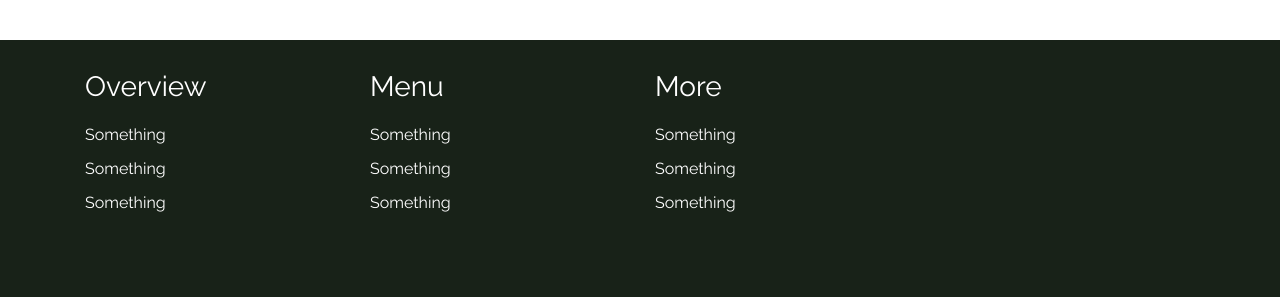
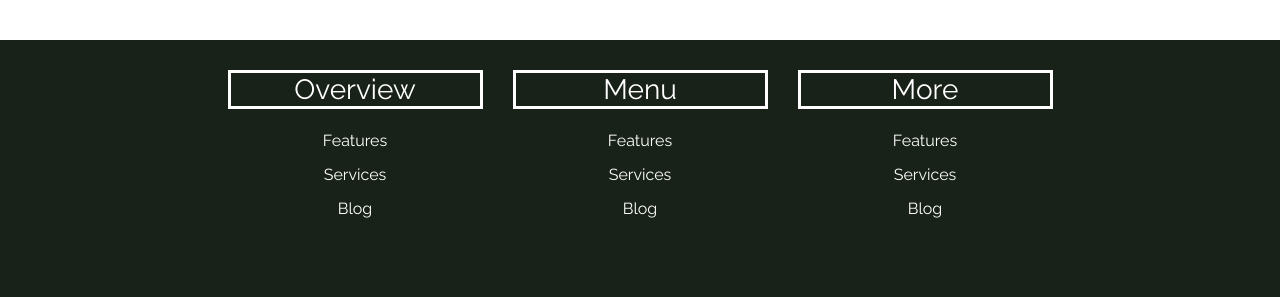
Before and after one commit to bumper21/plenty_for_all_react, a React (Create React App) app: page / in a window 1280 px wide. Shown: the part 2597-2894 px from the top of the page. Built offline with nearby package versions, Linux system fonts and the light colour scheme.

Commit message:
footer restyled and bem convention

```diff
--- a/src/components/HomePage/Footer.js
+++ b/src/components/HomePage/Footer.js
@@ -8,52 +8,69 @@ class Footer extends Component {
   render() {
 
     return (
-      <div className="footer footer__list footer--dark ">
-        <Container className="footer__container">
-          <Row>
-            <Col className="footer__menu col-md-3">
-              <h3>Overview</h3>
-              <ul>
-                <li>
-                  Something
+      <div className="footer-primary footer--dark ">
+        <Container className="footer-primary__container">
+          <Row className="footer-primary__row">
+            <Col className="footer-primary__col col-md-3">
+              <h3 className="footer-primary__h3">Overview</h3>
+              <ul className="footer-primary__list">
+                <li className="footer-primary__item">
+                 <a href="" className="footer-primary__link">
+                  Features
+                 </a>
                 </li>
-                <li>
-                  Something
+                <li className="footer-primary__item">
+                 <a href="" className="footer-primary__link">
+                  Services
+                 </a>
                 </li>
-                <li>
-                  Something
+                <li className="footer-primary__item">
+                 <a href="" className="footer-primary__link">
+                  Blog
+                 </a>
                 </li>
               </ul>
             </Col>
-            <Col className="footer__menu col-md-3">
-              <h3>Menu</h3>
-              <ul>
-                <li>
-                  Something
+            <Col className="footer-primary__col col-md-3">
+              <h3 className="footer-primary__h3">Menu</h3>
+              <ul className="footer-primary__list">
+                <li className="footer-primary__item">
+                 <a href="" className="footer-primary__link">
+                  Features
+                 </a>
                 </li>
-                <li>
-                  Something
+                <li className="footer-primary__item">
+                 <a href="" className="footer-primary__link">
+                  Services
+                 </a>
                 </li>
-                <li>
-                  Something
+                <li className="footer-primary__item">
+                 <a href="" className="footer-primary__link">
+                  Blog
+                 </a>
                 </li>
               </ul>
             </Col>
-            <Col className="footer__menu col-md-3">
-              <h3>More</h3>
-              <ul>
-                <li>
-                  Something
+            <Col className="footer-primary__col col-md-3">
+              <h3 className="footer-primary__h3">More</h3>
+              <ul className="footer-primary__list">
+                <li className="footer-primary__item">
+                 <a href="" className="footer-primary__link">
+                  Features
+                 </a>
                 </li>
-                <li>
-                  Something
+                <li className="footer-primary__item">
+                 <a href="" className="footer-primary__link">
+                  Services
+                 </a>
                 </li>
-                <li>
-                  Something
+                <li className="footer-primary__item">
+                 <a href="" className="footer-primary__link">
+                  Blog
+                 </a>
                 </li>
               </ul>
             </Col>
-
           </Row>
         </Container>
       </div>
--- a/src/components/HomePage/Footer.scss
+++ b/src/components/HomePage/Footer.scss
@@ -1,9 +1,15 @@
 
-.footer {
+.footer-primary {
   width: 100%;
-  height: 35vh;
+  height: 40vh;
   margin-top: 10vh;
   padding-top: 30px;
+}
+
+.footer-primary__row {
+  display: flex;
+  justify-content: center;
+
 }
 
 .footer--dark {
@@ -11,24 +17,31 @@
   color: white;
 }
 
-// .footer__container {
-
-// }
-
-.footer__list ul {
+.footer-primary__list {
   list-style-type: none;
+  margin-top: 20px;
   padding: 0;
-  margin-top: 20px;
 }
 
-.footer__list li {
+.footer-primary__h3 {
+  border: white;
+  border-style: solid;
+  text-align: center;
+}
+
+.footer-primary__item {
   padding-bottom: 10px;
+  text-align: center;
+}
+
+.footer-primary__link {
+  color: white;
 }
 
 @media (max-width: 768px) {
-  .footer__menu {
+  .footer-primary {
     display: inline-block;
+    margin-top: 40px;
     text-align: center;
-    margin-top: 40px;
   }
 }
```
